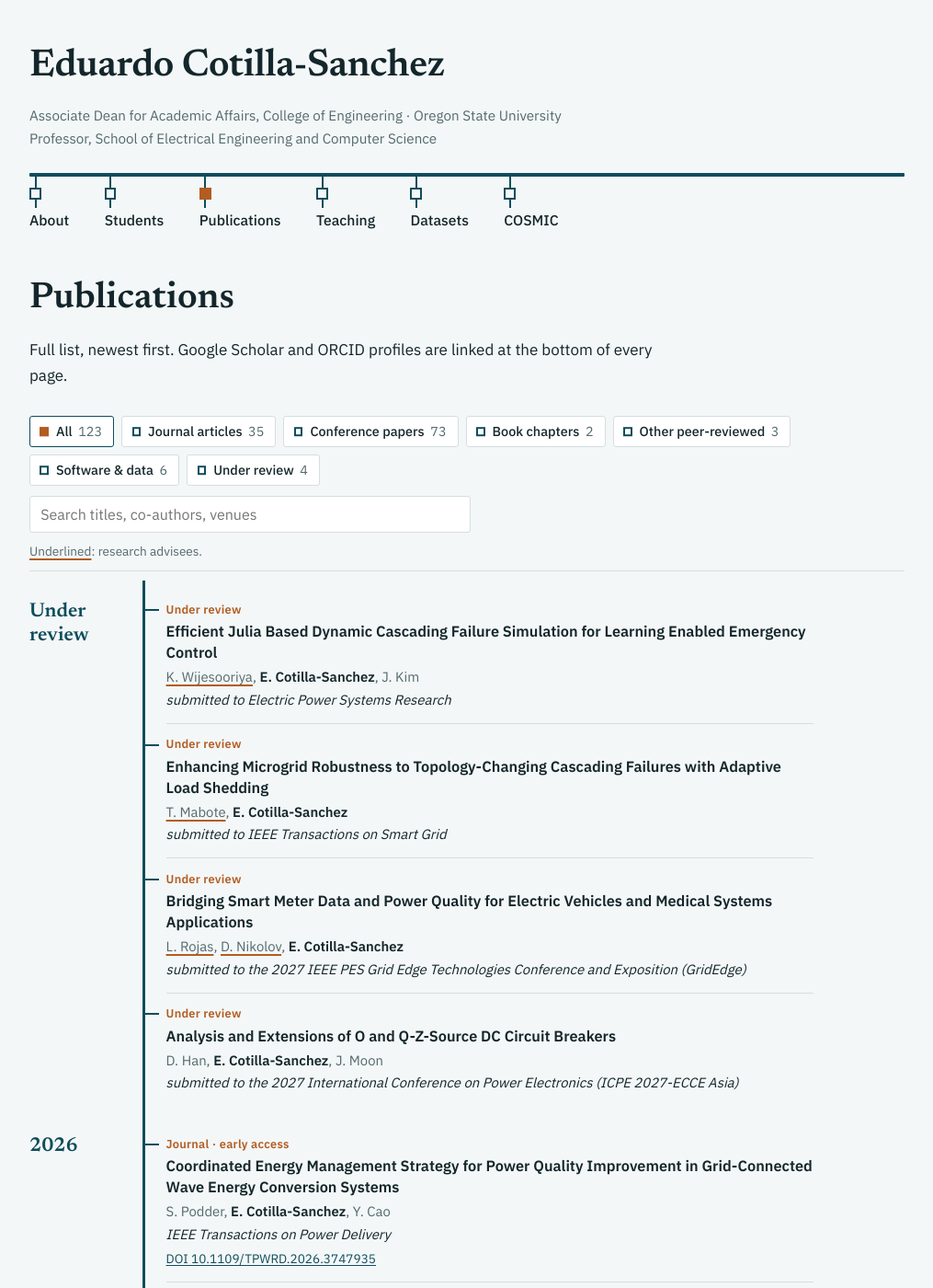
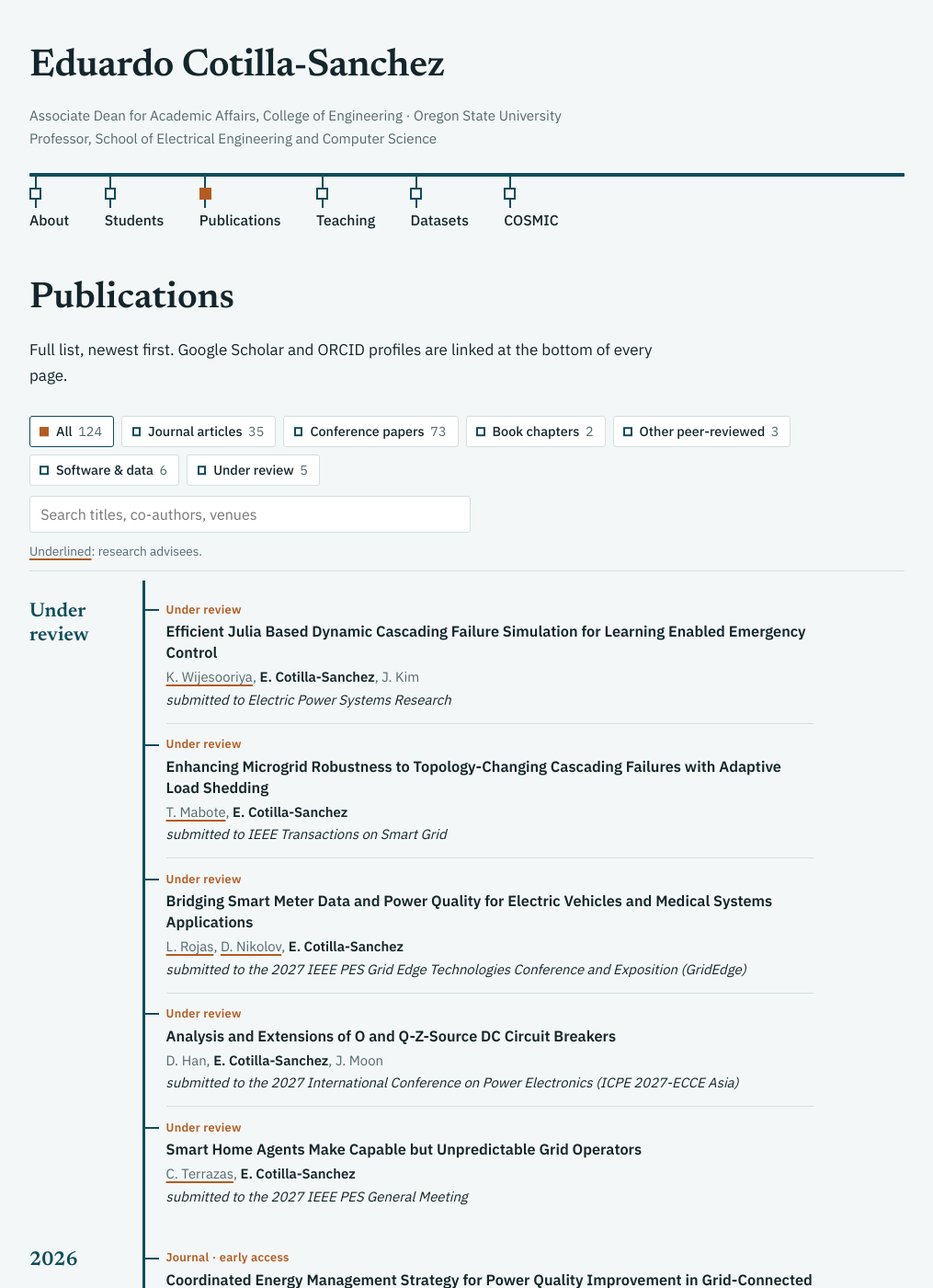
Before and after one commit to ecotillasanchez/ecotillasanchez.github.io, a Jekyll site: the page built from _pages/publications.md, in a window 1280 px wide and 1400 px high. Shown: the whole window at 92% size, without its empty margins (132-1147 px from the left). Built offline with Jekyll 4.4.1, drawn with Linux system fonts in a browser that asks for light colours.

Commit message:
Add PES GM 2027 submission to the under-review list
Co-Authored-By: Claude Opus 5.5 <noreply@anthropic.com>
Claude-Session: https://claude.ai/code/session_013PYvhEdVQKdMcijKuiJCXe

```diff
--- a/_data/publications.yml
+++ b/_data/publications.yml
@@ -1420,6 +1420,16 @@
   venue: submitted to the 2027 International Conference on Power Electronics (ICPE 2027-ECCE Asia)
   year: null
   status: under review
+- type: review
+  title: Smart Home Agents Make Capable but Unpredictable Grid Operators
+  authors:
+  - C. Terrazas
+  - E. Cotilla-Sanchez
+  advisees:
+  - C. Terrazas
+  venue: submitted to the 2027 IEEE PES General Meeting
+  year: null
+  status: under review
 - type: software
   title: WEC-Grid
   authors:
```
